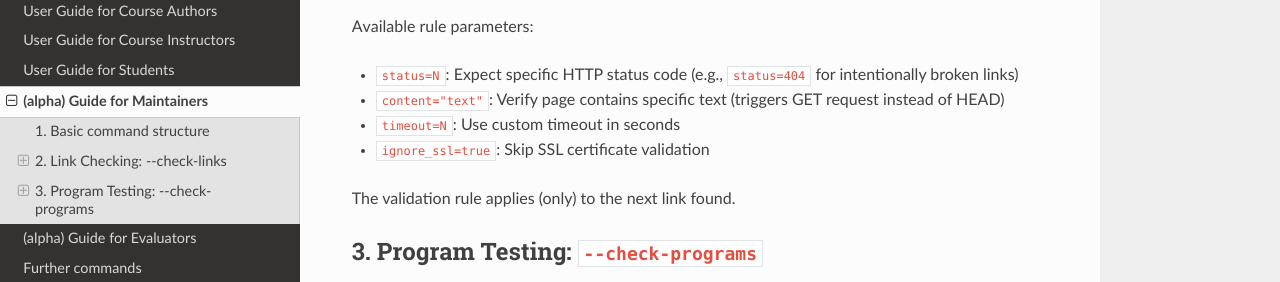
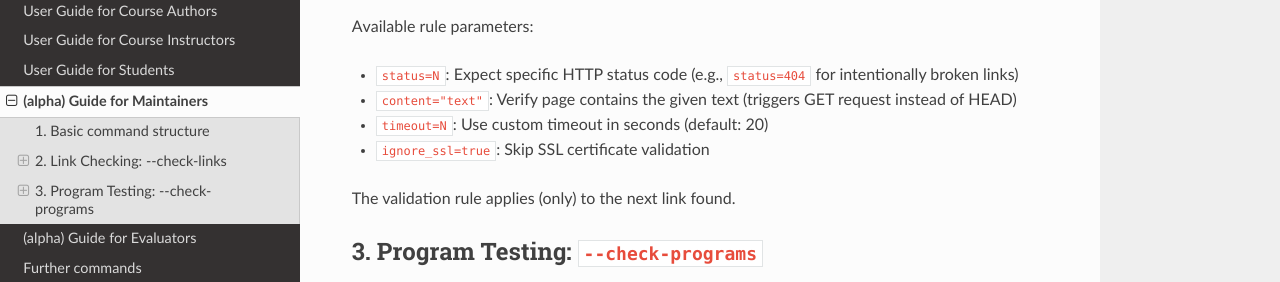
Before and after one commit to fubinf/sedrila, an MkDocs documentation site: the page built from docs/maintainers.md, in a window 1280 px wide and 900 px high, scrolled down 1284 px. Shown: the part 168-450 px from the top of the window. Built offline with MkDocs 1.6.1, drawn with Linux system fonts in a browser that asks for light colours; nearby versions of some CDN libraries.

Commit message:
maintainers.md: #30; document default of LINK_CHECK: timeout=

```diff
--- a/docs/maintainers.md
+++ b/docs/maintainers.md
@@ -62,8 +62,8 @@ You can specify custom validation rules using HTML comments before links:
 Available rule parameters:
 
 - `status=N`: Expect specific HTTP status code (e.g., `status=404` for intentionally broken links)
-- `content="text"`: Verify page contains specific text (triggers GET request instead of HEAD)
-- `timeout=N`: Use custom timeout in seconds
+- `content="text"`: Verify page contains the given text (triggers GET request instead of HEAD)
+- `timeout=N`: Use custom timeout in seconds (default: 20)
 - `ignore_ssl=true`: Skip SSL certificate validation
 
 The validation rule applies (only) to the next link found.
```
